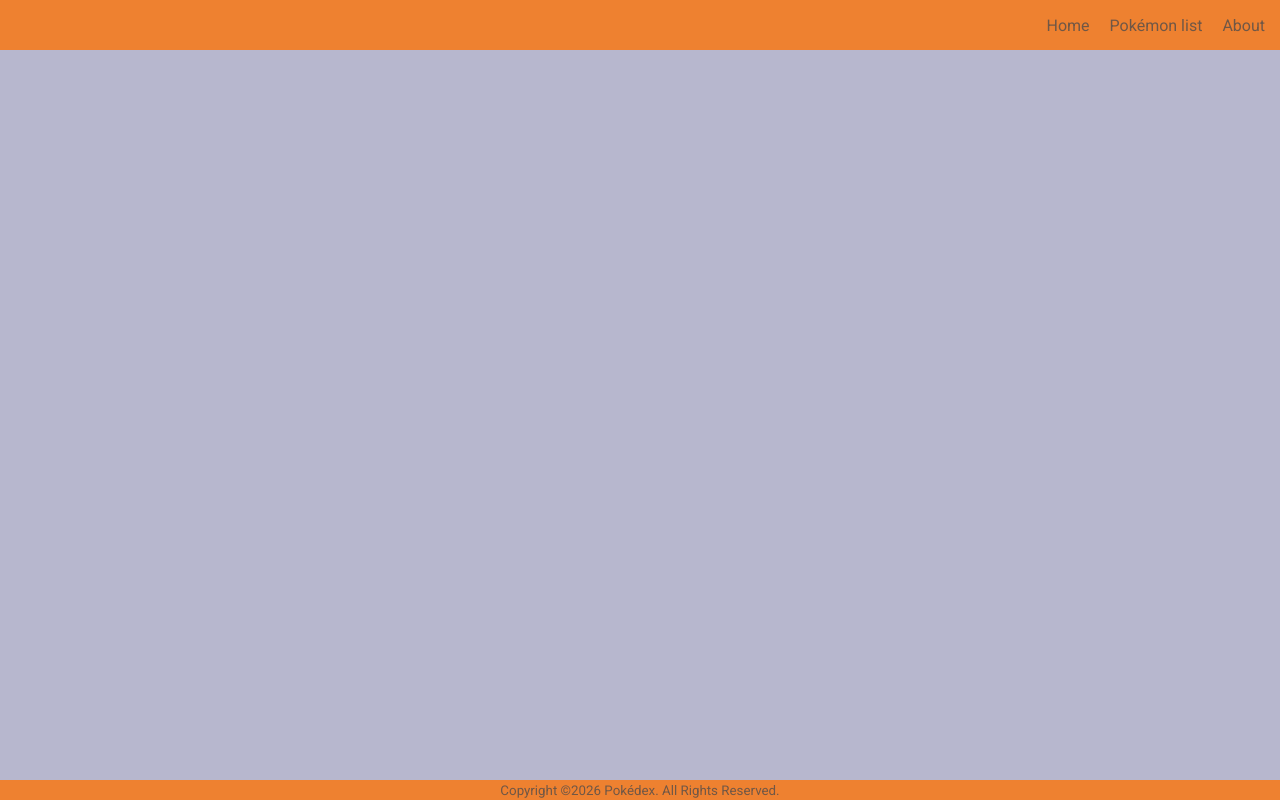
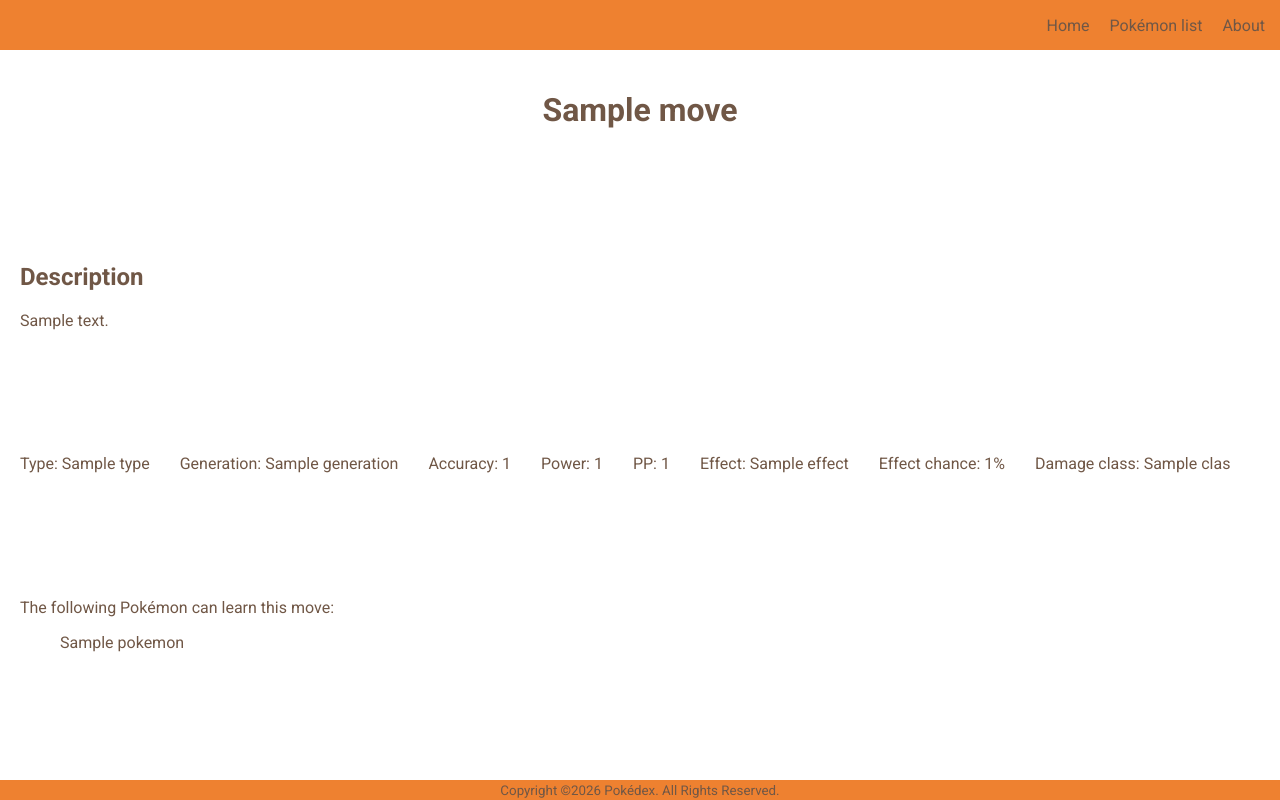
Before and after one commit to MitsakisPanagiotis/pokedex, a Django app: a page that uses templates/core/base.html in a window 1280 px wide. Run offline with Django 5.2, Linux system fonts and the light colour scheme; tables that the repository leaves empty hold one stand-in row (values such as "Sample post").

Commit message:
Added move details page

```diff
--- a/core/views.py
+++ b/core/views.py
@@ -5,7 +5,7 @@ from django.http import JsonResponse
 from django.shortcuts import render
 from django.views import View, generic
 
-from .models import Ability, Area, Move, Pokemon, PokemonAbility
+from .models import Ability, Area, Move, Pokemon, PokemonAbility, PokemonMove
 
 
 class HomeView(View):
@@ -25,7 +25,6 @@ class PokemonListView(generic.list.ListView):
 
 
 class PokemonDetailsView(generic.detail.DetailView):
-    context_object_name = "pokemon"
     model = Pokemon
     template_name = "pokemon_details.html"
 
@@ -39,7 +38,6 @@ class PokemonDetailsView(generic.detail.DetailView):
 
 
 class AbilityDetailsView(generic.detail.DetailView):
-    context_object_name = "ability"
     model = Ability
     template_name = "ability_details.html"
 
@@ -53,12 +51,14 @@ class AbilityDetailsView(generic.detail.DetailView):
 
 
 class MoveDetailsView(generic.detail.DetailView):
-    context_object_name = "move"
     model = Move
     template_name = "move_details.html"
 
     def get_context_data(self, **kwargs):
-        return super().get_context_data(**kwargs)
+        context = super().get_context_data(**kwargs)
+        move = context["move"]
+        context["pokemon"] = PokemonMove.objects.select_related("pokemon").filter(move=move)
+        return context
 
 
 class AreaDetailsView(generic.detail.DetailView):
--- /dev/null
+++ b/static/css/core/move_details.css
@@ -0,0 +1,43 @@
+@import url('main.css');
+
+body {
+	background-color: #fff;
+	color: var(--dark);
+}
+
+.container {
+	display: inherit;
+	grid-template-columns: 1fr;
+	grid-template-areas: 'header ' 'description ' 'misc' 'pokemon-list';
+	grid-area: main;
+	padding: 20px;
+}
+
+.container h1 {
+	grid-area: header;
+	text-align: center;
+}
+
+.description {
+	grid-area: description;
+}
+
+.misc {
+	display: flex;
+	column-gap: 30px;
+	grid-area: misc;
+	flex-direction: row;
+}
+
+.pokemon {
+	grid-area: pokemon-list;
+}
+
+.pokemon ul {
+	list-style: none;
+}
+
+.pokemon a {
+	color: var(--dark);
+	text-decoration: none;
+}
--- a/templates/core/base.html
+++ b/templates/core/base.html
@@ -33,6 +33,9 @@
         {% if request.resolver_match.url_name == 'ability_details' %}
             <link rel="stylesheet" href="{% static 'css/core/ability_details.css' %}" />
         {% endif %}
+        {% if request.resolver_match.url_name == 'move_details' %}
+            <link rel="stylesheet" href="{% static 'css/core/move_details.css' %}" />
+        {% endif %}
         {% if request.resolver_match.url_name == 'about' %}
             <link rel="stylesheet" href="{% static 'css/core/about.css' %}" />
         {% endif %}
--- a/templates/core/move_details.html
+++ b/templates/core/move_details.html
@@ -1,3 +1,33 @@
 {% extends './base.html' %}
 
 {% block title %} Move{% endblock title %}
+
+{% block content %}
+    <div class="container">
+        <h1>{{ move.name }}</h1>
+        <div class="description">
+            <h2>Description</h2>
+            <p>{{ move.description }}</p>
+        </div>
+        <div class="misc">
+            <p>Type: {{ move.type.name }}</p>
+            <p>Generation: {{ move.generation.name }}</p>
+            <p>Accuracy: {{ move.accuracy }}</p>
+            <p>Power: {{ move.power }}</p>
+            <p>PP: {{ move.pp }}</p>
+            <p>Effect: {{ move.effect.name }}</p>
+            <p>Effect chance: {% if move.effect_chance %}{{ move.effect_chance }}{% else %}0{% endif %}%</p>
+            <p>Damage class: {{ move.damage_class.name }}</p>
+        </div>
+        <div class="pokemon">
+            <p>The following Pokémon can learn this move:</p>
+            <ul>
+                {% for p in pokemon %}
+                    <li>
+                        <a href="{% url 'pokemon_details' p.pokemon.slug %}">{{ p.pokemon.name }}</a>
+                    </li>
+                {% endfor %}
+            </ul>
+        </div>
+    </div>
+{% endblock content %}
--- a/templates/core/pokemon_details.html
+++ b/templates/core/pokemon_details.html
@@ -48,7 +48,7 @@
                         <li class="text">
                             <details>
                                 <summary>{{ ability.ability.name }} {% if ability.is_hidden %}(Hidden){% endif %}</summary>
-                                <a href="{% url 'ability_details' ability.ability.slug %}">View details</a>
+                                <a class="link" href="{% url 'ability_details' ability.ability.slug %}">View details</a>
                                 <p>{{ ability.ability.description }}</p>
                             </details>
                         </li>
@@ -62,7 +62,7 @@
                         <li class="text">
                             <details>
                                 <summary>{{ move.name }}</summary>
-                                <a href="{% url 'move_details' move.slug %}">View details</a>
+                                <a class="link" href="{% url 'move_details' move.slug %}">View details</a>
                                 <p>{{ move.description }}</p>
                             </details>
                         </li>
```
Also changed, not shown: static/css/core/details.css (+6 -6 lines).
